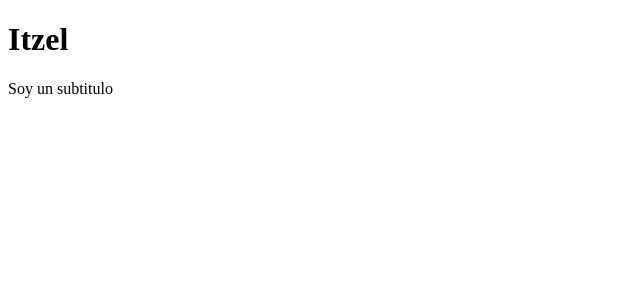
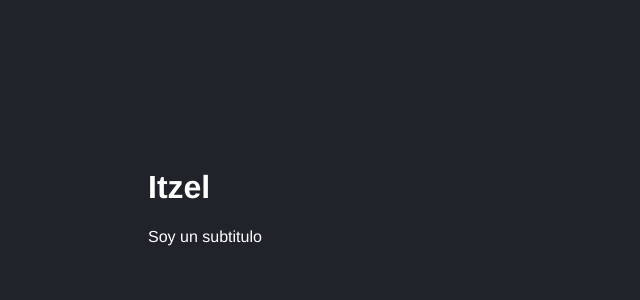
Before and after one commit to itzramn/curso-react, a React (Vite) app in the folder 03-counter-app-vite/: page / in a window 1280 px wide. Shown: the top 300 px of the page, without its empty margins (0-640 px from the left). Built offline with nearby package versions, Linux system fonts and the light colour scheme.

Commit message:
Colocar estilos de CSS

```diff
--- a/03-counter-app-vite/src/main.jsx
+++ b/03-counter-app-vite/src/main.jsx
@@ -1,5 +1,6 @@
 import React from "react";
 import ReactDOM from "react-dom/client";
+import "./styles.css";
 // import {HelloWorldApp} from "./HelloWorldApp";
 import {FirstApp} from "./FirstApp";
 
--- /dev/null
+++ b/03-counter-app-vite/src/styles.css
@@ -0,0 +1,8 @@
+html,
+body {
+  background-color: #21232a;
+  color: white;
+  font-family: Helvetica, Arial, sans-serif;
+  font-size: 1, 3rem;
+  padding: 70px;
+}
```
